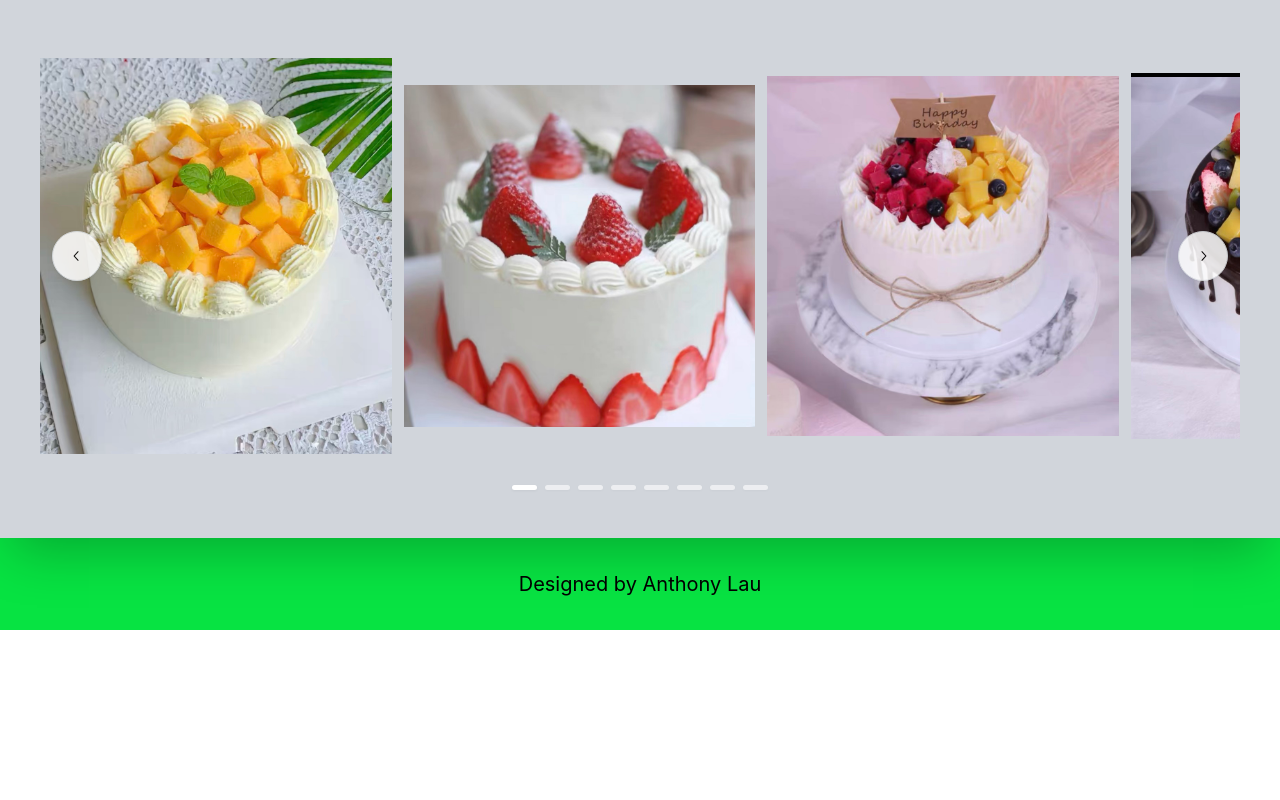
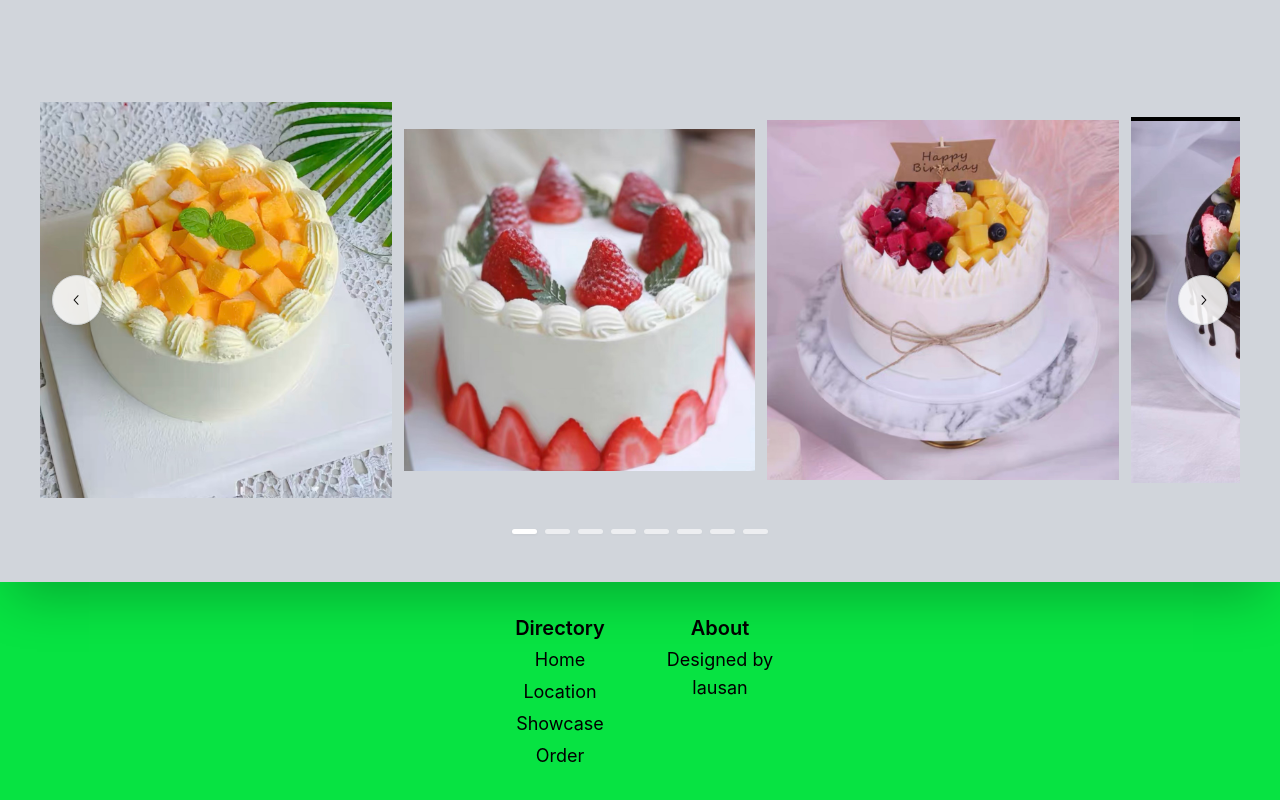
Before and after one commit to lausan3/4618-Bakery, a React (Vite) app: page / in a window 1280 px wide. Shown: the part 1068-1868 px from the top of the page. Before the commit the page ends 1698 px from the top, so only its background shows below. Built offline with nearby package versions, Linux system fonts and the light colour scheme.

Commit message:
Updated Footer to include directory

```diff
--- a/src/Components/Footer.tsx
+++ b/src/Components/Footer.tsx
@@ -1,14 +1,34 @@
-// import { Link } from "react-router-dom"
+import { Link } from "react-router-dom"
 
 const Footer = () => {
   return (
     <footer className="
-      flex flex-col justify-center items-center w-full py-8 bg-main-color gap-y-2
-      sm:flex-row
+      flex flex-row justify-center w-full bg-main-color py-8
     ">
-      <a href="https://github.com/lausan3" target="_blank" className="text-base sm:text-xl">Designed by Anthony Lau</a>
-      {/* <div id="spacer" className="w-20"></div> */}
-      {/* <Link className="text-base sm:text-lg" to="/support">Having trouble with our website?</Link> */}
+      <div id="grid" className="
+        grid grid-rows-2 w-1/4 h-[90%] gap-y-10
+        sm:grid-cols-2 sm:grid-rows-1
+      ">
+
+        <div className="show-stack gap-4 sm:gap-1 text-left">
+          <span className="text-xl font-semibold">Directory</span>
+
+          <Link to="/" className="text-base sm:text-lg">Home</Link>
+          <Link to="/location" className="text-base sm:text-lg">Location</Link>
+          <Link to="/showcase" className="text-base sm:text-lg">Showcase</Link>
+          <Link to="/order" className="text-base sm:text-lg">Order</Link>
+        </div>
+
+        <div className="show-stack gap-4 sm:gap-1">
+          <span className="text-xl font-semibold">About</span>
+
+          <a href="https://github.com/lausan3" target="_blank" className="text-base sm:text-lg">Designed by lausan</a>
+          {/* <div id="spacer" className="w-20"></div>
+          <Link className="text-base sm:text-lg" to="/support">Having trouble with our website?</Link> */}
+        </div>
+
+      </div>
+
     </footer>
   )
 }
--- a/src/index.css
+++ b/src/index.css
@@ -7,8 +7,21 @@
     @apply bg-main-background-img bg-no-repeat bg-center bg-cover opacity-70;
   }
 
+  .main-container {
+    @apply flex flex-col w-full h-full pt-10 sm:items-center;
+  }
+
   .center-size {
     @apply min-w-0 max-w-[1160px];
+  }
+
+  .main-hero {
+    @apply grid grid-rows-[auto,1fr] h-[60%] px-10 center-size
+    sm:grid-cols-2 sm:grid-rows-1 sm:h-[680px] sm:items-center sm:justify-items-center;
+  }
+
+  .show-stack {
+    @apply flex flex-col text-center items-center;
   }
 
   .link-underline::after {
--- a/src/routes/Showcase.tsx
+++ b/src/routes/Showcase.tsx
@@ -1,6 +1,8 @@
 const Showcase = () => {
   return (
-    <p className="text-center">Showcase</p>
+    <div className="main-container">
+
+    </div>
   )
 }
 
--- a/src/routes/home.tsx
+++ b/src/routes/home.tsx
@@ -39,14 +39,8 @@ const Home = () => {
 
 
   return (
-    <div id="home-container" className="
-      flex flex-col w-full h-full pt-10
-      sm:items-center
-    ">
-      <div id="hero" className="
-        grid grid-rows-[auto,1fr] h-[60%] px-10 center-size
-        sm:grid-cols-2 sm:grid-rows-1 sm:h-[680px] sm:items-center sm:justify-items-center
-      ">
+    <div id="home-container" className="main-container">
+      <div id="hero" className="main-hero">
         <div id="hero-stack" className="
           flex flex-col text-center items-center gap-5
         ">
@@ -67,7 +61,7 @@ const Home = () => {
       ">
         <span className="
           px-5 py-5 self-center
-          text-xl text-center font-semibold
+          text-2xl text-center font-semibold
           sm:w-[40%]
         ">We've served the community for over 20 years making quality, classic cakes for parties, weddings, and more!</span>
         <Carousel
```
